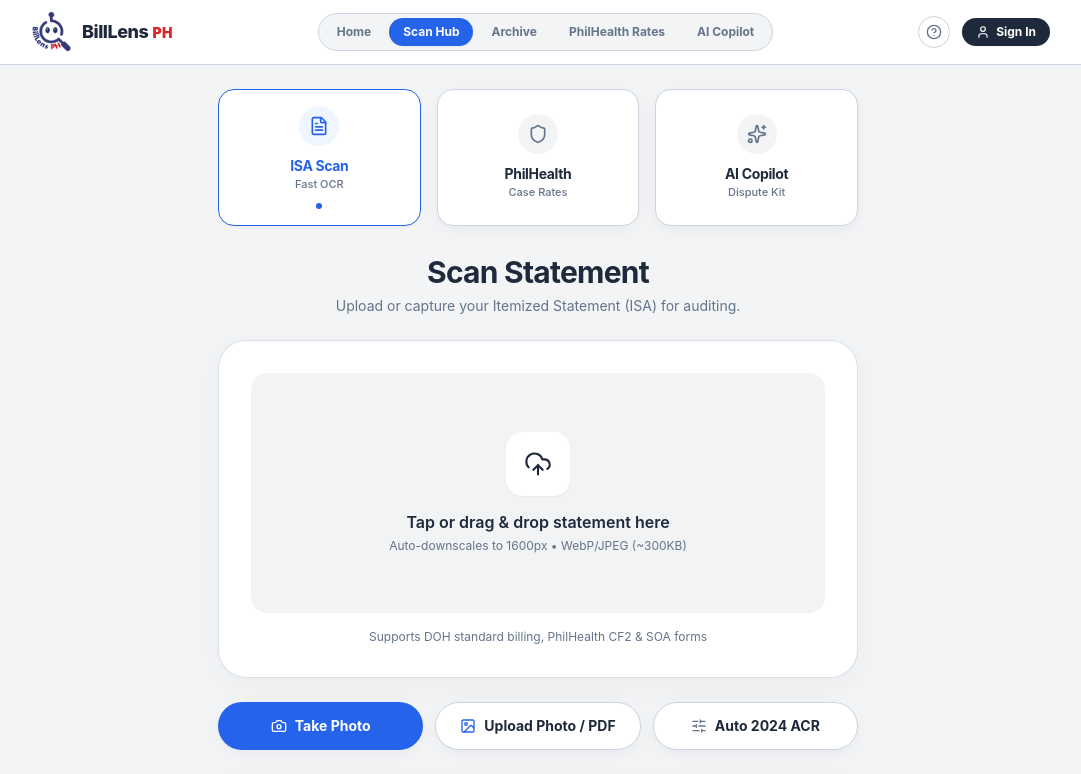
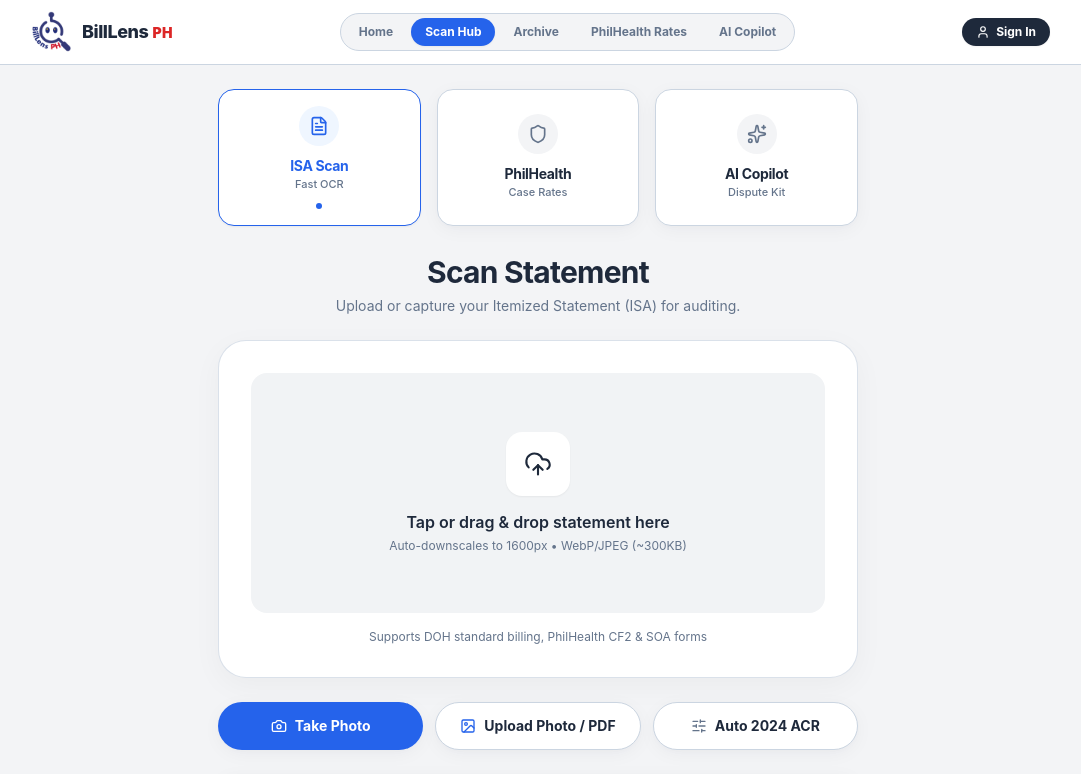
Before and after one commit to l4hgs/BillLensPH, a Next.js app: page /scanner in a window 1280 px wide. Shown: the top 774 px of the page, without its empty margins (102-1183 px from the left). Built offline with nearby package versions, Linux system fonts and the light colour scheme; no server answers.

Commit message:
refactor(layout): remove unused help question icon from navbar

```diff
--- a/src/components/layout/Header.tsx
+++ b/src/components/layout/Header.tsx
@@ -4,7 +4,7 @@ import React, { useEffect, useState } from "react";
 import Link from "next/link";
 import Image from "next/image";
 import { usePathname } from "next/navigation";
-import { Menu, HelpCircle, User as UserIcon } from "lucide-react";
+import { Menu, User as UserIcon } from "lucide-react";
 import { createClient } from "@/lib/supabase/client";
 import { User } from "@supabase/supabase-js";
 import { cn } from "@/lib/utils";
@@ -109,14 +109,6 @@ export function Header() {
 
         {/* Right action icons */}
         <div className="flex items-center gap-2 sm:gap-3 shrink-0">
-          <Link
-            href="/copilot"
-            className="w-8 h-8 rounded-full border border-[#CBD5E1] bg-white flex items-center justify-center text-[#64748B] hover:text-[#1E293B] hover:bg-[#F3F4F6] transition-colors"
-            title="Help & Guidelines"
-          >
-            <HelpCircle className="w-4 h-4" />
-          </Link>
-
           {user ? (
             <Link
               href="/auth"
```
Also changed, not shown: src/components/audit/AuditCopilotDrawer.tsx (line endings or trailing spaces).
